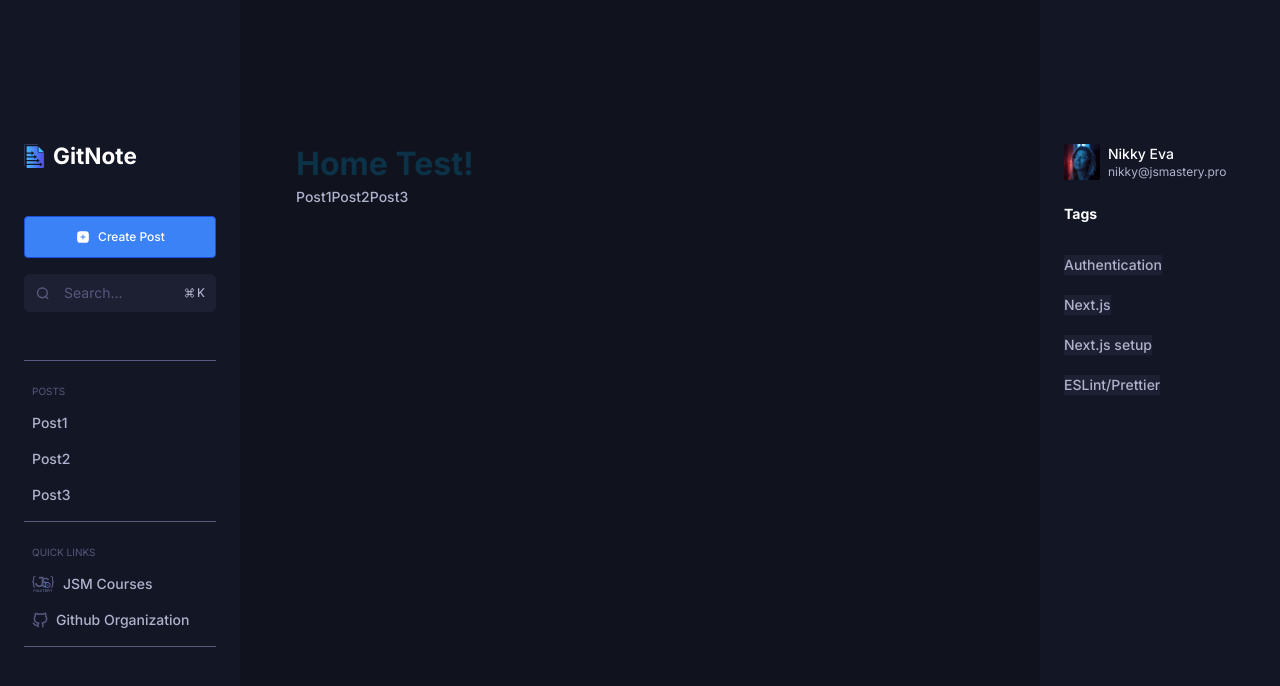
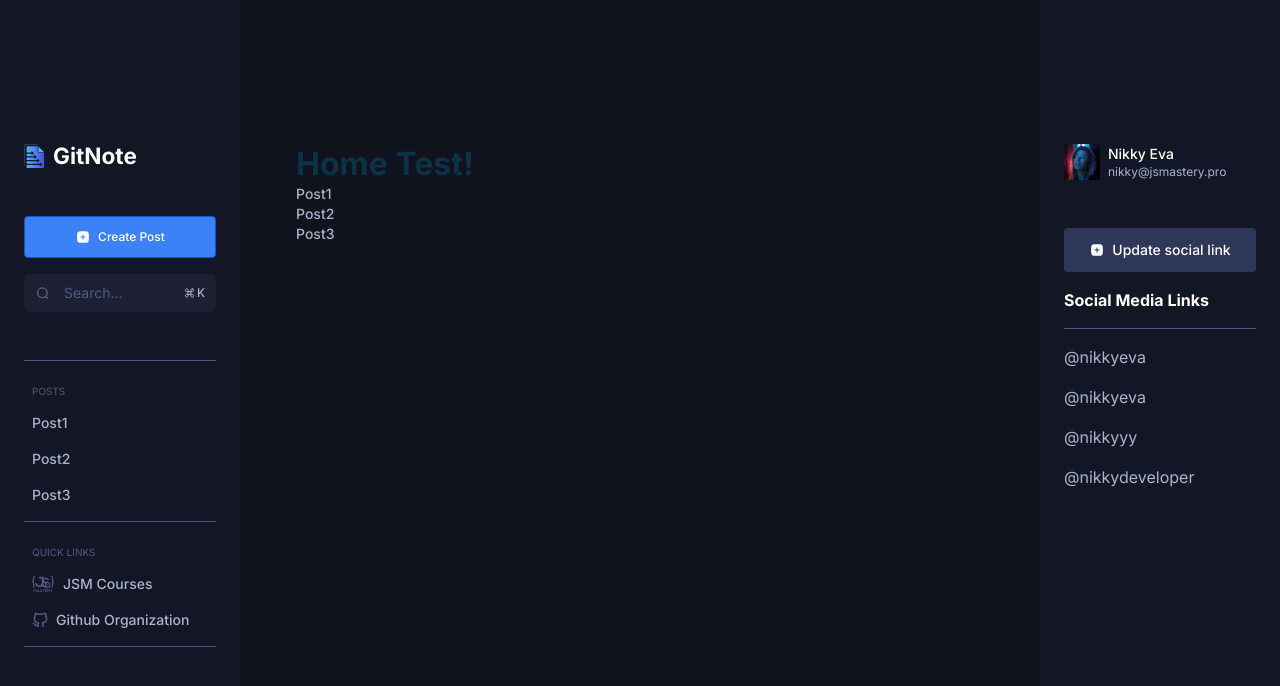
Before and after one commit to DDVVPP/GitNote, a Next.js app: page / in a window 1280 px wide. Shown: the top 686 px of the page. Built offline with nearby package versions, Linux system fonts and the light colour scheme.

Commit message:
feat: added placeholders for different right sidebar versions

```diff
--- a/app/(root)/(home)/page.tsx
+++ b/app/(root)/(home)/page.tsx
@@ -7,7 +7,7 @@ export default function Home() {
     <div>
       <h1 className='display-1-bold text-primary-800'>Home Test!</h1>
 
-      <Link href='/posts'>
+      <Link href='/posts' className="flex flex-col">
         <Posts/>
       </Link>
 
--- a/app/(root)/layout.tsx
+++ b/app/(root)/layout.tsx
@@ -1,5 +1,5 @@
 import SideNavbar from '@/components/shared/side-navbar/SideNavbar'
-import RightSidebar from '@/components/shared/rightSidebar/RightSidebar'
+import RightSidebar from '@/components/shared/right-sidebar/RightSidebar'
 import React from 'react'
 
 const Layout = ({children}: { children: React.ReactNode}) => {
--- a/components/shared/rightSidebar/RightSidebar.tsx
+++ b/components/shared/right-sidebar/RightSidebar.tsx
@@ -2,16 +2,20 @@
 'use client';
 import React from 'react';
 import Image from 'next/image';
+import Link from 'next/link';
 import photo01 from '@/public/photo01.svg';
+import SidebarTags from './SidebarTags';
+import SidebarRelatedPosts from './SidebarRelatedPosts';
+import SidebarOnThisPage from './SidebarOnThisPage';
+import SidebarSocialMedia from './SidebarSocialMedia';
 
-// Hardcoded placeholder for actual tags
-const tagList = ['Authentication', 'Next.js', 'Next.js setup', 'ESLint/Prettier']
+
 
 const RightSidebar = () => {
 
   return (
     <div className='custom-scrollbar bg-black-800 flex-2 sticky right-0 top-0 z-20 flex h-screen flex-col overflow-y-auto p-6 pt-36 lg:left-0 lg:w-60'>
-      <div className='flex flex-row space-x-2'>
+      <Link href="/profile" className='flex flex-row space-x-2 pb-12'>
         <Image
           src={photo01}
           alt="Profile photo"
@@ -24,20 +28,17 @@ const RightSidebar = () => {
             nikky@jsmastery.pro
           </p>
         </div>
-      </div>
+      </Link>
 
-      <div className='flex flex-col justify-start py-3'>
-        <h3 className='text-white-100 paragraph-3-bold py-3'>Tags</h3>
-        {tagList.map((tag) => {
-          return (
-          <div key={tag} className='pt-4'>
-            <p className='bg-black-700 text-white-300 paragraph-3-medium inline-block'>{tag}
-            </p>
-          </div>)
-        })}
 
-      </div>
+      {/* <SidebarTags/> */}
+      {/* <SidebarRelatedPosts/> */}
+      {/* <SidebarOnThisPage/> */}
+      <SidebarSocialMedia/>
+
     </div>
+
+
   )
 }
 
--- /dev/null
+++ b/components/shared/right-sidebar/SidebarOnThisPage.tsx
@@ -0,0 +1,24 @@
+/* eslint-disable tailwindcss/no-custom-classname */
+import React from "react";
+
+// Hardcoded placeholder for actual posts
+const posts = ['Authentication', 'Session-based Authentication', 'Token-based Authentication', 'Resources & Links']
+
+const SidebarOnThisPage = () => {
+  return(
+    <div>
+      <h3 className='text-white-100 paragraph-2-bold mb-6'>On this page</h3>
+        {posts.map((post) => {
+          return (
+            <div key={post} className="mt-4">
+              <p className='text-white-300 paragraph-2-regular truncate'>
+                {post}
+              </p>
+            </div>
+          )
+        })}
+    </div>
+  )
+};
+
+export default SidebarOnThisPage
--- /dev/null
+++ b/components/shared/right-sidebar/SidebarRelatedPosts.tsx
@@ -0,0 +1,39 @@
+import React from 'react';
+import Image from 'next/image';
+import Link from 'next/link';
+import plusCircleIcon from '@/public/plusCircleIcon.svg'
+
+// Hardcoded placeholder for actual realated posts
+const relatedPosts = ['Bottom Icons', 'Popup', 'Slider Sheet', 'Tab bar']
+
+const SidebarRelatedPosts = () => {
+
+  return (
+    <div>
+      <Link href='/posts/create-post'>
+        <button className="paragraph-3-medium bg-black-600 mb-4 flex w-full flex-row items-center justify-center rounded py-3 font-bold text-white">
+          <Image
+          src={plusCircleIcon}
+          alt="Plus Icon"
+          className='mr-2'
+          />
+            Add related post
+        </button>
+      </Link>
+
+        <h3 className='paragraph-2-bold border-white-500 border-b pb-4'>Related Posts</h3>
+
+        {relatedPosts.map((tag) => {
+            return (
+              <div key={tag} className='mt-4'>
+                <p className='text-white-300 paragraph-2-regular inline-block'>
+                  {tag}
+                </p>
+              </div>
+            )
+          })}
+    </div>
+  )
+}
+
+export default SidebarRelatedPosts;
--- /dev/null
+++ b/components/shared/right-sidebar/SidebarSocialMedia.tsx
@@ -0,0 +1,39 @@
+import React from 'react';
+import Image from 'next/image';
+import Link from 'next/link';
+import plusCircleIcon from '@/public/plusCircleIcon.svg'
+
+// Hardcoded placeholder for actual socials
+const socialLinks = ['@nikkyeva', '@nikkyeva', '@nikkyyy', '@nikkydeveloper']
+
+const SidebarSocialMedia = () => {
+
+  return (
+    <div>
+      <Link href='/profile/edit-profile/update-socials'>
+        <button className="paragraph-3-medium bg-black-600 mb-4 flex w-full flex-row items-center justify-center rounded py-3 font-bold text-white">
+          <Image
+          src={plusCircleIcon}
+          alt="Plus Icon"
+          className='mr-2'
+          />
+            Update social link
+        </button>
+      </Link>
+
+        <h3 className='paragraph-2-bold border-white-500 border-b pb-4'>Social Media Links</h3>
+
+        {socialLinks.map((tag) => {
+            return (
+              <div key={tag} className='mt-4'>
+                <p className='text-white-300 paragraph-2-regular inline-block'>
+                  {tag}
+                </p>
+              </div>
+            )
+          })}
+    </div>
+  )
+}
+
+export default SidebarSocialMedia;
--- /dev/null
+++ b/components/shared/right-sidebar/SidebarTags.tsx
@@ -0,0 +1,24 @@
+/* eslint-disable tailwindcss/no-custom-classname */
+import React from "react";
+
+// Hardcoded placeholder for actual tags
+const tagList = ['Authentication', 'Next.js', 'Next.js setup', 'ESLint/Prettier']
+
+const SidebarTags = () => {
+  return(
+    <div className='flex flex-col justify-start'>
+      <h3 className='text-white-100 paragraph-3-bold'>Tags</h3>
+        {tagList.map((tag) => {
+          return (
+            <div key={tag} className='pt-4'>
+              <p className='bg-black-700 text-white-300 paragraph-3-medium inline-block px-2'>
+                {tag}
+              </p>
+            </div>
+          )
+        })}
+    </div>
+  )
+};
+
+export default SidebarTags
```
